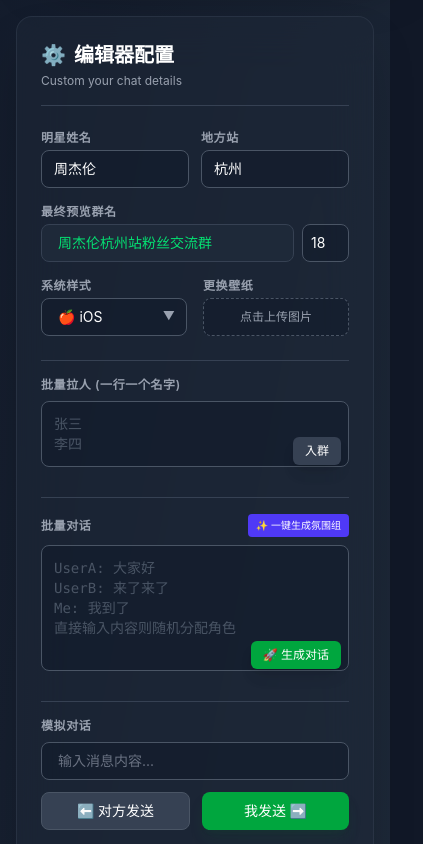
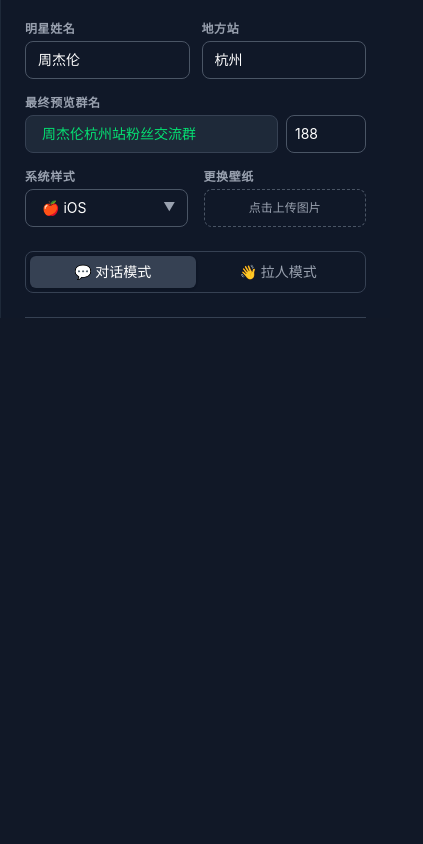
Before and after one commit to webkubor/wechat-chat-gen, a Vue app: page / in a window 390 px wide. Shown: the part 980-1824 px from the top of the page, 423 px wide, since content can reach past the window. After the commit the page ends 1298 px from the top, so only its background shows below. Built offline with nearby package versions, Linux system fonts and the light colour scheme.

Commit message:
feat(chat): 添加批量生成入群消息和随机对话功能
refactor(ConfigPanel): 重构配置面板为统一生成界面
style(App): 调整布局样式和滚动条设计

```diff
--- a/src/App.vue
+++ b/src/App.vue
@@ -5,44 +5,39 @@
 </script>
 
 <template>
-  <div class="min-h-screen bg-gradient-to-br from-gray-900 to-gray-800 text-white flex flex-col items-center justify-center p-4 md:p-8 gap-8 md:gap-16">
+  <div class="min-h-screen bg-[#111827] text-white flex flex-col">
 
-    <div class="flex flex-col md:flex-row w-full max-w-7xl items-start justify-center gap-12">
-      <!-- Left: Preview Area -->
-      <div class="flex-1 flex flex-col items-center sticky top-8">
-        <div class="mb-6 text-center">
-          <h1 class="text-3xl font-extrabold text-transparent bg-clip-text bg-gradient-to-r from-green-400 to-emerald-600 mb-2">
+    <div class="flex-1 flex flex-col md:flex-row w-full h-full">
+      <!-- Left: Preview Area (Takes more space now) -->
+      <div class="flex-1 flex items-center justify-center p-4 bg-[#0b0f19] relative overflow-hidden">
+        <!-- Background decoration -->
+        <div class="absolute inset-0 bg-gradient-to-br from-green-900/10 to-blue-900/10 pointer-events-none"></div>
+
+        <div class="transform scale-[0.85] md:scale-90 lg:scale-100 transition-transform duration-300 origin-center">
+          <DeviceFrame>
+            <ChatView />
+          </DeviceFrame>
+        </div>
+      </div>
+
+      <!-- Right: Control Panel (Fixed width) -->
+      <div class="w-full md:w-[400px] bg-gray-900 border-l border-gray-800 flex flex-col h-[50vh] md:h-screen overflow-hidden">
+        <div class="p-6 border-b border-gray-800">
+          <h1 class="text-2xl font-extrabold text-transparent bg-clip-text bg-gradient-to-r from-green-400 to-emerald-600">
             WeChat Gen
           </h1>
-          <p class="text-gray-400 text-sm">Real-time Preview</p>
+          <p class="text-gray-500 text-xs mt-1">Chat Simulator & Generator</p>
         </div>
 
-        <DeviceFrame>
-          <ChatView />
-        </DeviceFrame>
-      </div>
-
-      <!-- Right: Control Panel -->
-      <div class="flex-1 w-full max-w-lg">
-        <div class="bg-gray-800/50 backdrop-blur-xl border border-gray-700/50 rounded-2xl p-6 shadow-2xl">
-          <div class="mb-6 pb-4 border-b border-gray-700">
-            <h2 class="text-xl font-bold text-white flex items-center gap-2">
-              <span>⚙️</span> 编辑器配置
-            </h2>
-            <p class="text-gray-400 text-xs mt-1">Custom your chat details</p>
-          </div>
-
+        <div class="flex-1 overflow-y-auto p-6 scrollbar-thin">
           <ConfigPanel />
 
-          <!-- Tips Section -->
-          <div class="mt-6 p-4 bg-blue-900/20 border border-blue-500/30 rounded-lg text-sm text-blue-300">
-            <p class="font-semibold mb-2 flex items-center gap-2">💡 Pro Tips:</p>
-            <ul class="list-disc ml-4 space-y-1.5 opacity-80 text-xs">
-              <li>推荐上传 <strong>9:19</strong> 比例的图片作为壁纸效果最佳</li>
-              <li>使用 "截图工具" 或直接保存网页图片即可导出</li>
-              <li>支持批量粘贴姓名，一行一个自动生成入群消息</li>
-            </ul>
-          </div>
+           <!-- Footer in Panel -->
+          <footer class="mt-8 pt-8 border-t border-gray-800 text-center">
+            <p class="text-xs text-gray-500 mb-1">如果有问题, 请发</p>
+            <a href="mailto:webkubor@163.com" class="text-sm font-medium text-gray-400 hover:text-green-400 transition-colors">webkubor@163.com</a>
+            <p class="text-[10px] text-gray-600 mt-2 tracking-widest uppercase">© 2026 WeChat Gen</p>
+          </footer>
         </div>
       </div>
     </div>
@@ -54,20 +49,21 @@
   margin: 0;
   font-family: 'Inter', -apple-system, BlinkMacSystemFont, "Segoe UI", Roboto, sans-serif;
   background-color: #111827;
+  overflow: hidden; /* Prevent body scroll if we want app-like feel */
 }
 
-/* Custom Scrollbar for the whole page if needed, though we hide it in frame */
-::-webkit-scrollbar {
-  width: 8px;
+/* Custom Scrollbar */
+.scrollbar-thin::-webkit-scrollbar {
+  width: 6px;
 }
-::-webkit-scrollbar-track {
+.scrollbar-thin::-webkit-scrollbar-track {
   background: transparent;
 }
-::-webkit-scrollbar-thumb {
+.scrollbar-thin::-webkit-scrollbar-thumb {
   background: #374151;
-  border-radius: 4px;
+  border-radius: 3px;
 }
-::-webkit-scrollbar-thumb:hover {
+.scrollbar-thin::-webkit-scrollbar-thumb:hover {
   background: #4b5563;
 }
 </style>
--- a/src/components/ConfigPanel.vue
+++ b/src/components/ConfigPanel.vue
@@ -3,9 +3,8 @@
 import { useChatStore } from '../stores/chat'
 
 const chatStore = useChatStore()
-const batchNames = ref('')
-const batchDialogContent = ref('')
-const singleMsgContent = ref('')
+const currentMode = ref<'join' | 'chat'>('chat')
+const genCount = ref(20)
 
 const handleBgUpload = (e: Event) => {
   const file = (e.target as HTMLInputElement).files?.[0]
@@ -18,58 +17,12 @@
   }
 }
 
-const batchJoin = () => {
-  const names = batchNames.value ? batchNames.value.split('\n').filter(n => n.trim()) : []
-  names.forEach(name => {
-    chatStore.addMessage({
-      id: Math.random().toString(36).substr(2, 9),
-      type: 'system',
-      content: (chatStore.systemTemplates[0] || '').replace('{name}', '管理员').replace('{invited}', name.trim())
-    })
-  })
-  batchNames.value = ''
+const handleGenerate = () => {
+  if (currentMode.value === 'join') {
+    chatStore.batchAddJoinMessages(genCount.value)
+  } else {
+    chatStore.batchAddRandomDialog(genCount.value)
   }
-
-const handleBatchDialog = () => {
-  if (!batchDialogContent.value) return
-  chatStore.batchAddMessages(batchDialogContent.value.split('\n'))
-  batchDialogContent.value = ''
-}
-
-const generateHype = () => {
-  const hypes = [
-    '终于等到这一天了！',
-    '有人出杭州站的票吗？求两张！',
-    '我在黄龙体育中心门口了，人超多！',
-    '前排兜售瓜子饮料矿泉水~',
-    '谁有歌单啊？求分享',
-    '激动得睡不着觉',
-    'Me: 我也到了！',
-    'Me: 待会面基啊兄弟们',
-    '今晚会有《稻香》吗？',
-    '必须有啊！全场大合唱预定',
-    '为了看杰伦特意请了假',
-    '听说今晚有神秘嘉宾？',
-    '真的假的？是谁啊？',
-    '不管是通过什么渠道买的票，大家都要注意防诈骗哦',
-    '管理员：请大家文明交流，不要刷屏'
-  ]
-  // Shuffle and pick 5-8 random messages
-  const shuffled = hypes.sort(() => 0.5 - Math.random())
-  const selected = shuffled.slice(0, Math.floor(Math.random() * 4) + 5)
-  chatStore.batchAddMessages(selected)
-}
-
-const addTextMsg = (isMe = false) => {
-  if (!singleMsgContent.value) return
-  chatStore.addMessage({
-    id: Math.random().toString(36).substr(2, 9),
-    type: 'text',
-    content: singleMsgContent.value,
-    isMe,
-    sender: isMe ? { name: '我', avatar: '' } : { name: '好友', avatar: '' }
-  })
-  singleMsgContent.value = ''
 }
 </script>
 
@@ -142,86 +95,68 @@
       </div>
     </div>
 
-    <!-- Batch Join -->
-    <div class="pt-4 border-t border-gray-700">
-      <label class="block text-xs font-semibold text-gray-400 uppercase tracking-wider mb-2">批量拉人 (一行一个名字)</label>
-      <div class="relative group">
-        <textarea
-          v-model="batchNames"
-          rows="2"
-          class="w-full bg-gray-900/50 border border-gray-600 rounded-lg p-3 text-sm text-white placeholder-gray-600 focus:outline-none focus:ring-2 focus:ring-green-500 resize-none"
-          placeholder="张三&#10;李四"
-        ></textarea>
+    <!-- Mode Switcher -->
+    <div class="bg-gray-900/50 p-1 rounded-lg flex text-sm font-medium border border-gray-700">
       <button
-          @click="batchJoin"
-          class="absolute bottom-2 right-2 bg-gray-700 text-white text-xs px-3 py-1.5 rounded-md hover:bg-gray-600 shadow-lg transition-all"
+        @click="currentMode = 'chat'"
+        :class="[
+          'flex-1 py-1.5 rounded-md transition-all text-center',
+          currentMode === 'chat' ? 'bg-gray-700 text-white shadow-sm' : 'text-gray-400 hover:text-gray-200'
+        ]"
       >
-          入群
+        💬 对话模式
       </button>
+      <button
+        @click="currentMode = 'join'"
+        :class="[
+          'flex-1 py-1.5 rounded-md transition-all text-center',
+          currentMode === 'join' ? 'bg-gray-700 text-white shadow-sm' : 'text-gray-400 hover:text-gray-200'
+        ]"
+      >
+        👋 拉人模式
+      </button>
+    </div>
+
+    <!-- Unified Generation UI -->
+    <div class="pt-4 border-t border-gray-700 space-y-4">
+      <div>
+        <label class="block text-xs font-semibold text-gray-400 uppercase tracking-wider mb-2">生成数量</label>
+        <div class="flex gap-4">
+          <input
+            v-model.number="genCount"
+            type="range" min="1" max="100"
+            class="flex-1 accent-green-500"
+          />
+          <input
+            v-model.number="genCount"
+            type="number"
+            class="w-20 bg-gray-900/50 border border-gray-600 rounded-lg px-2 py-1 text-sm text-center text-white"
+          />
         </div>
       </div>
 
-    <!-- Batch Dialogue -->
-    <div class="pt-4 border-t border-gray-700">
-      <div class="flex justify-between items-center mb-2">
-        <label class="block text-xs font-semibold text-gray-400 uppercase tracking-wider">批量对话</label>
       <button
-          @click="generateHype"
-          class="text-[10px] bg-indigo-600 hover:bg-indigo-500 text-white px-2 py-1 rounded transition-colors flex items-center gap-1"
+        @click="handleGenerate"
+        class="w-full py-4 bg-gradient-to-r from-green-600 to-emerald-600 hover:from-green-500 hover:to-emerald-500 text-white rounded-xl font-bold text-lg shadow-xl shadow-green-900/20 transition-all transform active:scale-[0.98] flex items-center justify-center gap-2"
       >
-          ✨ 一键生成氛围组
+        <span v-if="currentMode === 'chat'">🚀 一键批量生产对话</span>
+        <span v-else>👋 一键批量拉人入群</span>
       </button>
-      </div>
-      <div class="relative group">
-        <textarea
-          v-model="batchDialogContent"
-          rows="5"
-          class="w-full bg-gray-900/50 border border-gray-600 rounded-lg p-3 text-sm text-white placeholder-gray-600 focus:outline-none focus:ring-2 focus:ring-green-500 resize-none font-mono"
-          placeholder="UserA: 大家好&#10;UserB: 来了来了&#10;Me: 我到了&#10;直接输入内容则随机分配角色"
-        ></textarea>
-        <button
-          @click="handleBatchDialog"
-          class="absolute bottom-2 right-2 bg-green-600 text-white text-xs px-3 py-1.5 rounded-md hover:bg-green-500 shadow-lg transition-all transform active:scale-95"
-        >
-          🚀 生成对话
-        </button>
-      </div>
-    </div>
 
-    <!-- Single Message -->
-    <div class="pt-4 border-t border-gray-700">
-      <label class="block text-xs font-semibold text-gray-400 uppercase tracking-wider mb-2">模拟对话</label>
-      <input
-        v-model="singleMsgContent"
-        type="text"
-        class="w-full bg-gray-900/50 border border-gray-600 rounded-lg px-4 py-2 text-sm text-white placeholder-gray-500 focus:outline-none focus:ring-2 focus:ring-green-500 mb-3"
-        placeholder="输入消息内容..."
-        @keyup.enter="addTextMsg(true)"
-      />
-      <div class="flex gap-3">
-        <button
-          @click="addTextMsg(false)"
-          class="flex-1 bg-gray-700 hover:bg-gray-600 text-white py-2 rounded-lg text-sm font-medium transition-colors border border-gray-600"
-        >
-          ⬅️ 对方发送
-        </button>
-        <button
-          @click="addTextMsg(true)"
-          class="flex-1 bg-green-600 hover:bg-green-500 text-white py-2 rounded-lg text-sm font-medium transition-colors shadow-lg shadow-green-900/20"
-        >
-          我发送 ➡️
-        </button>
-      </div>
-    </div>
-
-    <!-- Actions -->
-    <div class="pt-4 mt-2">
-      <button
-        @click="chatStore.clearMessages()"
-        class="w-full border border-red-500/50 text-red-400 hover:bg-red-500/10 py-2.5 rounded-lg text-sm font-medium transition-colors flex items-center justify-center gap-2"
-      >
-        🗑️ 清空所有记录
-      </button>
+      <p class="text-center text-[11px] text-gray-500">
+        点击按钮将按照当前选定的模式自动生成 {{ genCount }} 条记录
+      </p>
     </div>
   </div>
 </template>
+
+<style scoped>
+.animate-fade-in {
+  animation: fadeIn 0.2s ease-in-out;
+}
+
+@keyframes fadeIn {
+  from { opacity: 0; transform: translateY(2px); }
+  to { opacity: 1; transform: translateY(0); }
+}
+</style>
--- a/src/stores/chat.ts
+++ b/src/stores/chat.ts
@@ -102,6 +102,40 @@
           isMe
         })
       })
+    },
+    batchAddJoinMessages(count: number) {
+      for (let i = 0; i < count; i++) {
+        const user = this.getRandomUser()
+        this.messages.push({
+          id: Math.random().toString(36).substr(2, 9),
+          type: 'system',
+          content: (this.systemTemplates[0] || '').replace('{name}', '管理员').replace('{invited}', user.name)
+        })
+      }
+    },
+    batchAddRandomDialog(count: number) {
+      const hypes = [
+        '终于等到这一天了！', '有人出杭州站的票吗？求两张！', '我在黄龙体育中心门口了，人超多！',
+        '前排兜售瓜子饮料矿泉水~', '谁有歌单啊？求分享', '激动得睡不着觉',
+        '今晚会有《稻香》吗？', '必须有啊！全场大合唱预定', '为了看杰伦特意请了假',
+        '听说今晚有神秘嘉宾？', '真的假的？是谁啊？', '大家要注意防诈骗哦',
+        '周董YYDS！', '已经在检票口排队了', '天气不错，适合听演唱会',
+        '有没有组队入场的？', '刚才在门口看到保姆车了！', '心跳已经120了'
+      ]
+
+      for (let i = 0; i < count; i++) {
+        const isMe = Math.random() > 0.8
+        const content = hypes[Math.floor(Math.random() * hypes.length)] || '...'
+        const sender = isMe ? { name: '我', avatar: '' } : this.getRandomUser()
+
+        this.messages.push({
+          id: Math.random().toString(36).substr(2, 9),
+          type: 'text',
+          content,
+          sender,
+          isMe
+        })
+      }
     }
   }
 })
```
Lines whose indentation alone changed are shown as unchanged.
